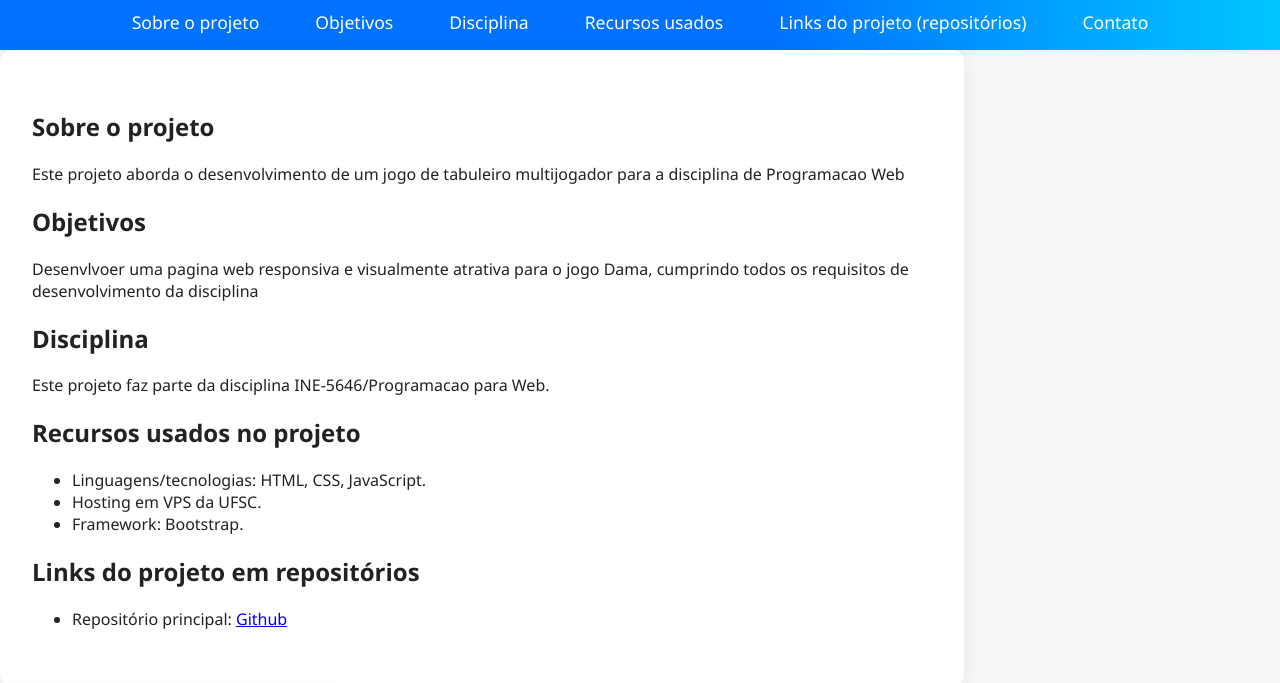
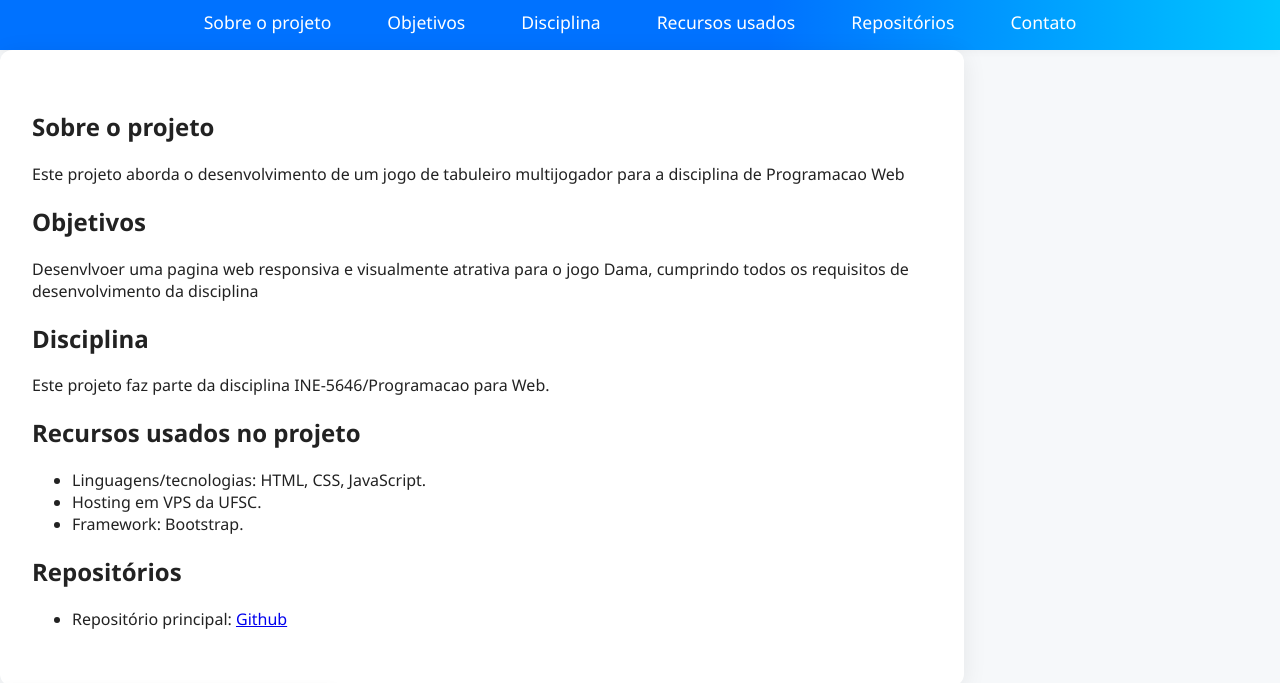
Before and after one commit to JBortolanza/INE-5646-PW, a plain HTML site: page index.html in a window 1280 px wide. Shown: the part 89-772 px from the top of the page. Drawn offline with Linux system fonts and the light colour scheme.

Commit message:
modified:   index.html

```diff
--- a/index.html
+++ b/index.html
@@ -24,7 +24,7 @@
           <li><a href="#objetivos">Objetivos</a></li>
           <li><a href="#disciplina">Disciplina</a></li>
           <li><a href="#recursos">Recursos usados</a></li>
-          <li><a href="#repositorios">Links do projeto (repositórios)</a></li>
+          <li><a href="#repositorios">Repositórios</a></li>
           <li><a href="#contato">Contato</a></li>
         </ul>
       </nav>
@@ -62,7 +62,7 @@
         </section>
 
         <section id="repositorios" aria-labelledby="tit-repos">
-          <h2 id="tit-repos">Links do projeto em repositórios</h2>
+          <h2 id="tit-repos"> Repositórios</h2>
           <ul>
             <li>
               Repositório principal:
```
